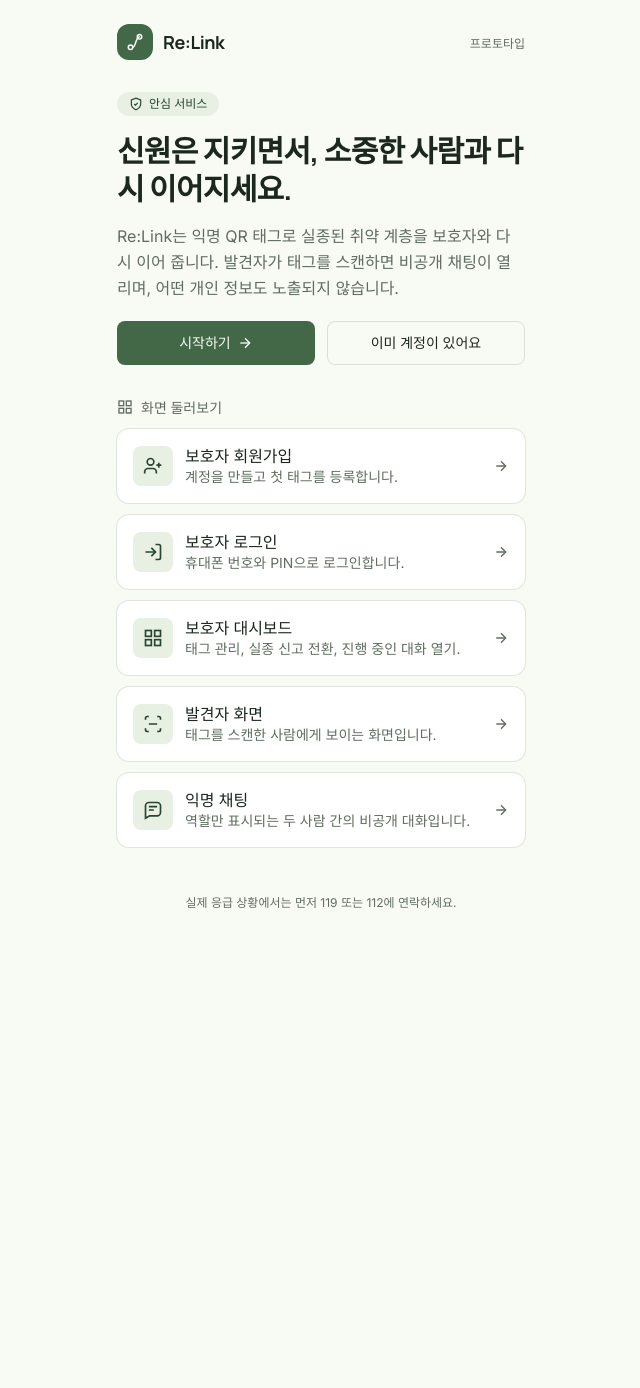
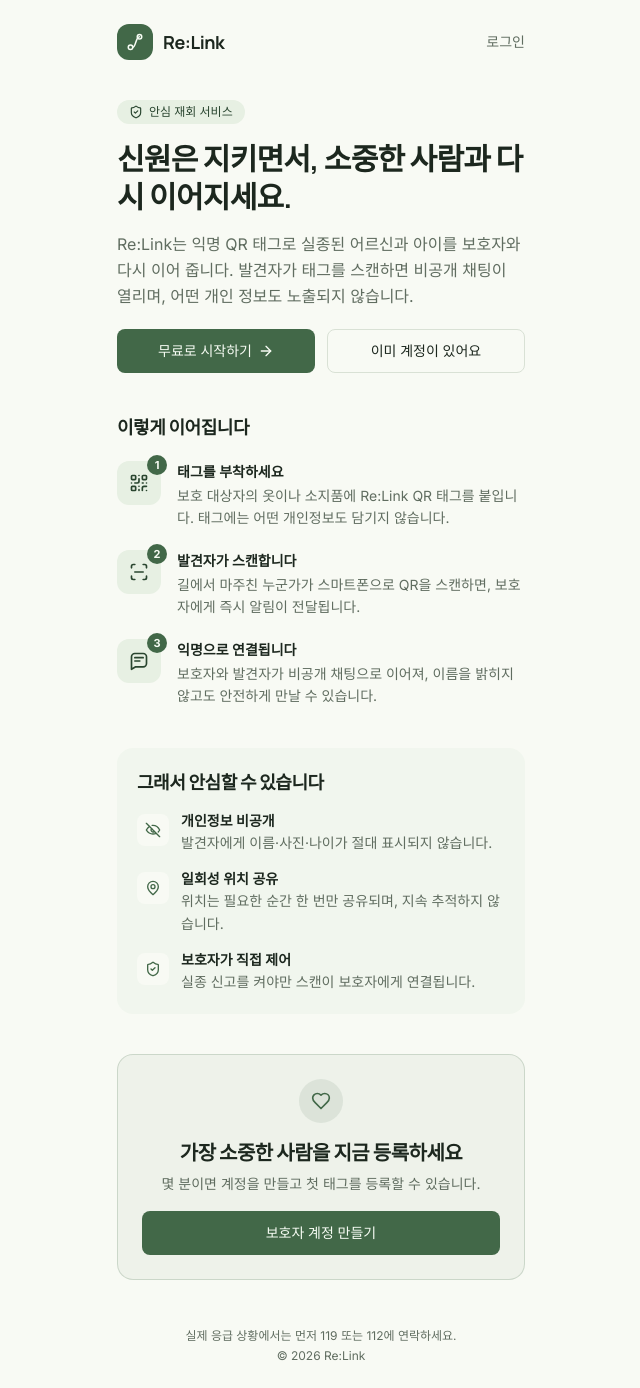
Before and after one commit to sunnn62/dgu-rise-Re-Link, a FastAPI app: page / in a window 1280 px wide. Shown: the whole page, without its empty margins (319-959 px from the left). Before the commit the page ends 908 px from the top, so only its background shows below. Run offline with FastAPI, Linux system fonts and the light colour scheme.

Commit message:
feat: 서비스용 홈 화면 구성

```diff
--- a/main.py
+++ b/main.py
@@ -83,8 +83,12 @@ def on_startup() -> None:
 
 @app.get("/", response_class=HTMLResponse)
 def home_page(request: Request) -> HTMLResponse:
-    """v0 디자인의 서비스 소개/화면 둘러보기 홈."""
-    return templates.TemplateResponse(request, "home.html", {})
+    """서비스 소개 홈 화면을 렌더링한다."""
+    return templates.TemplateResponse(
+        request,
+        "home.html",
+        {"current_year": datetime.now(timezone.utc).year},
+    )
 
 
 # ---------------------------------------------------------------------------
--- a/static/style.css
+++ b/static/style.css
@@ -392,3 +392,142 @@ svg { display: block; }
     line-height: .875rem;
   }
 }
+
+/* Service-oriented home screen. */
+.gap-10 { gap: 2.5rem; }
+.home-login-link {
+  color: var(--muted-foreground);
+  font-size: .875rem;
+  line-height: 1.25rem;
+  font-weight: 500;
+  text-decoration: none;
+  text-underline-offset: 4px;
+}
+.home-login-link:hover { color: var(--foreground); text-decoration: underline; }
+.home-service-section { display: flex; flex-direction: column; gap: 1.25rem; }
+.home-section-title {
+  margin: 0;
+  font-size: 1.125rem;
+  line-height: 1.75rem;
+  font-weight: 700;
+  letter-spacing: -.025em;
+}
+.home-step-list,
+.home-assurance-list { margin: 0; padding: 0; list-style: none; display: flex; flex-direction: column; }
+.home-step-list { gap: 1.25rem; }
+.home-step { display: flex; align-items: flex-start; gap: 1rem; }
+.home-step-icon {
+  position: relative;
+  width: 2.75rem;
+  height: 2.75rem;
+  flex: none;
+  display: flex;
+  align-items: center;
+  justify-content: center;
+  border-radius: .75rem;
+  background: var(--secondary);
+  color: var(--secondary-foreground);
+}
+.home-step-icon svg { width: 1.25rem; height: 1.25rem; }
+.home-step-icon b {
+  position: absolute;
+  top: -.375rem;
+  right: -.375rem;
+  width: 1.25rem;
+  height: 1.25rem;
+  display: flex;
+  align-items: center;
+  justify-content: center;
+  border-radius: 9999px;
+  background: var(--primary);
+  color: var(--primary-foreground);
+  font-size: .6875rem;
+  line-height: 1;
+  font-weight: 700;
+}
+.home-step-copy,
+.home-assurance-copy { min-width: 0; display: flex; flex-direction: column; }
+.home-step-copy { gap: .25rem; padding-top: .125rem; }
+.home-step-copy strong,
+.home-assurance-copy strong { font-size: .875rem; line-height: 1.25; font-weight: 600; }
+.home-step-copy span,
+.home-assurance-copy span {
+  color: var(--muted-foreground);
+  font-size: .875rem;
+  line-height: 1.625;
+  text-wrap: pretty;
+}
+.home-assurances {
+  display: flex;
+  flex-direction: column;
+  gap: 1rem;
+  padding: 1.25rem;
+  border-radius: 1rem;
+  background: color-mix(in oklch, var(--secondary) 40%, transparent);
+}
+.home-assurance-list { gap: 1rem; }
+.home-assurance { display: flex; align-items: flex-start; gap: .75rem; }
+.home-assurance-icon {
+  width: 2rem;
+  height: 2rem;
+  margin-top: .125rem;
+  flex: none;
+  display: flex;
+  align-items: center;
+  justify-content: center;
+  border-radius: .5rem;
+  background: var(--background);
+  color: var(--primary);
+}
+.home-assurance-icon svg { width: 1rem; height: 1rem; }
+.home-assurance-copy { gap: .125rem; }
+.home-final-cta {
+  display: flex;
+  flex-direction: column;
+  align-items: center;
+  gap: 1rem;
+  padding: 1.5rem;
+  border: 1px solid color-mix(in oklch, var(--primary) 20%, transparent);
+  border-radius: 1rem;
+  background: color-mix(in oklch, var(--primary) 5%, transparent);
+  text-align: center;
+}
+.home-final-icon {
+  width: 2.75rem;
+  height: 2.75rem;
+  display: flex;
+  align-items: center;
+  justify-content: center;
+  border-radius: 9999px;
+  background: color-mix(in oklch, var(--primary) 10%, transparent);
+  color: var(--primary);
+}
+.home-final-icon svg { width: 1.25rem; height: 1.25rem; }
+.home-final-copy { display: flex; flex-direction: column; gap: .375rem; }
+.home-final-copy h2 {
+  margin: 0;
+  font-size: 1.25rem;
+  line-height: 1.75rem;
+  font-weight: 700;
+  letter-spacing: -.025em;
+  text-wrap: balance;
+}
+.home-final-copy p {
+  margin: 0;
+  color: var(--muted-foreground);
+  font-size: .875rem;
+  line-height: 1.625;
+  text-wrap: pretty;
+}
+.home-footer {
+  display: flex;
+  flex-direction: column;
+  align-items: center;
+  gap: .25rem;
+  padding-top: .5rem;
+  color: var(--muted-foreground);
+  font-size: .75rem;
+  line-height: 1rem;
+  text-align: center;
+}
+.home-footer p { margin: 0; }
--- a/templates/home.html
+++ b/templates/home.html
@@ -4,40 +4,77 @@
   <meta charset="UTF-8" />
   <meta name="viewport" content="width=device-width, initial-scale=1.0" />
   <title>Re:Link — 소중한 사람을 다시 잇다</title>
-  <link rel="stylesheet" href="/static/style.css?v=20260725-7" />
+  <link rel="stylesheet" href="/static/style.css?v=20260726-1" />
 </head>
 <body>
-  <main class="screen-shell gap-8">
+  <main class="screen-shell gap-10">
     <header class="topbar">
       <a class="logo" href="/">
-        <span class="logo-mark"><svg viewBox="0 0 24 24" fill="none" stroke="currentColor" stroke-width="2" stroke-linecap="round" stroke-linejoin="round"><circle cx="6" cy="19" r="3"/><circle cx="18" cy="5" r="3"/><path d="M9 19c4 0 4-14 9-14"/></svg></span>
+        <span class="logo-mark"><svg viewBox="0 0 24 24" fill="none" stroke="currentColor" stroke-width="2" stroke-linecap="round" stroke-linejoin="round" aria-hidden="true"><circle cx="6" cy="19" r="3"/><circle cx="18" cy="5" r="3"/><path d="M9 19c4 0 4-14 9-14"/></svg></span>
         <span class="logo-word">Re:Link</span>
       </a>
-      <span style="font-size:.75rem;font-weight:500;color:var(--muted-foreground)">프로토타입</span>
+      <a class="home-login-link" href="/login">로그인</a>
     </header>
 
     <section class="hero">
-      <span class="badge"><svg viewBox="0 0 24 24" fill="none" stroke="currentColor" stroke-width="2"><path d="M12 22s8-4 8-10V5l-8-3-8 3v7c0 6 8 10 8 10z"/><path d="m9 12 2 2 4-4"/></svg>안심 서비스</span>
+      <span class="badge"><svg viewBox="0 0 24 24" fill="none" stroke="currentColor" stroke-width="2" stroke-linecap="round" stroke-linejoin="round" aria-hidden="true"><path d="M20 13c0 5-3.5 7.5-7.66 8.95a1 1 0 0 1-.67-.01C7.5 20.5 4 18 4 13V6a1 1 0 0 1 1-1c2 0 4.5-1.2 6.24-2.72a1.17 1.17 0 0 1 1.52 0C14.51 3.81 17 5 19 5a1 1 0 0 1 1 1z"/><path d="m9 12 2 2 4-4"/></svg>안심 재회 서비스</span>
       <h1>신원은 지키면서, 소중한 사람과 다시 이어지세요.</h1>
-      <p>Re:Link는 익명 QR 태그로 실종된 취약 계층을 보호자와 다시 이어 줍니다. 발견자가 태그를 스캔하면 비공개 채팅이 열리며, 어떤 개인 정보도 노출되지 않습니다.</p>
+      <p>Re:Link는 익명 QR 태그로 실종된 어르신과 아이를 보호자와 다시 이어 줍니다. 발견자가 태그를 스캔하면 비공개 채팅이 열리며, 어떤 개인 정보도 노출되지 않습니다.</p>
       <div class="hero-actions">
-        <a class="button button-lg flex-1" href="/register">시작하기<svg viewBox="0 0 24 24" fill="none" stroke="currentColor" stroke-width="2"><path d="M5 12h14"/><path d="m12 5 7 7-7 7"/></svg></a>
+        <a class="button button-lg flex-1" href="/register">무료로 시작하기<svg viewBox="0 0 24 24" fill="none" stroke="currentColor" stroke-width="2" stroke-linecap="round" stroke-linejoin="round" aria-hidden="true"><path d="M5 12h14"/><path d="m12 5 7 7-7 7"/></svg></a>
         <a class="button button-lg button-outline flex-1" href="/login">이미 계정이 있어요</a>
       </div>
     </section>
 
-    <section class="home-screen-list">
-      <div class="home-screen-label"><svg viewBox="0 0 24 24" fill="none" stroke="currentColor" stroke-width="2"><rect x="3" y="3" width="7" height="7"/><rect x="14" y="3" width="7" height="7"/><rect x="3" y="14" width="7" height="7"/><path d="M14 14h7v7h-7z"/></svg>화면 둘러보기</div>
-      <div class="screen-links">
-        <a class="screen-link" href="/register"><div class="card"><div class="screen-link-row"><span class="screen-link-icon"><svg viewBox="0 0 24 24" fill="none" stroke="currentColor" stroke-width="2"><path d="M16 21v-2a4 4 0 0 0-4-4H6a4 4 0 0 0-4 4v2"/><circle cx="9" cy="7" r="4"/><path d="M19 8v6M22 11h-6"/></svg></span><div class="screen-link-copy"><p class="card-title">보호자 회원가입</p><p class="card-description">계정을 만들고 첫 태그를 등록합니다.</p></div><svg class="screen-link-arrow" viewBox="0 0 24 24" fill="none" stroke="currentColor" stroke-width="2"><path d="M5 12h14"/><path d="m12 5 7 7-7 7"/></svg></div></div></a>
-        <a class="screen-link" href="/login"><div class="card"><div class="screen-link-row"><span class="screen-link-icon"><svg viewBox="0 0 24 24" fill="none" stroke="currentColor" stroke-width="2"><path d="M15 3h4a2 2 0 0 1 2 2v14a2 2 0 0 1-2 2h-4"/><path d="m10 17 5-5-5-5"/><path d="M15 12H3"/></svg></span><div class="screen-link-copy"><p class="card-title">보호자 로그인</p><p class="card-description">휴대폰 번호와 PIN으로 로그인합니다.</p></div><svg class="screen-link-arrow" viewBox="0 0 24 24" fill="none" stroke="currentColor" stroke-width="2"><path d="M5 12h14"/><path d="m12 5 7 7-7 7"/></svg></div></div></a>
-        <a class="screen-link" href="/guardian/dashboard"><div class="card"><div class="screen-link-row"><span class="screen-link-icon"><svg viewBox="0 0 24 24" fill="none" stroke="currentColor" stroke-width="2"><rect x="3" y="3" width="7" height="7"/><rect x="14" y="3" width="7" height="7"/><rect x="3" y="14" width="7" height="7"/><rect x="14" y="14" width="7" height="7"/></svg></span><div class="screen-link-copy"><p class="card-title">보호자 대시보드</p><p class="card-description">태그 관리, 실종 신고 전환, 진행 중인 대화 열기.</p></div><svg class="screen-link-arrow" viewBox="0 0 24 24" fill="none" stroke="currentColor" stroke-width="2"><path d="M5 12h14"/><path d="m12 5 7 7-7 7"/></svg></div></div></a>
-        <a class="screen-link" href="#"><div class="card"><div class="screen-link-row"><span class="screen-link-icon"><svg viewBox="0 0 24 24" fill="none" stroke="currentColor" stroke-width="2"><path d="M3 7V5a2 2 0 0 1 2-2h2M17 3h2a2 2 0 0 1 2 2v2M21 17v2a2 2 0 0 1-2 2h-2M7 21H5a2 2 0 0 1-2-2v-2M7 12h10"/></svg></span><div class="screen-link-copy"><p class="card-title">발견자 화면</p><p class="card-description">태그를 스캔한 사람에게 보이는 화면입니다.</p></div><svg class="screen-link-arrow" viewBox="0 0 24 24" fill="none" stroke="currentColor" stroke-width="2"><path d="M5 12h14"/><path d="m12 5 7 7-7 7"/></svg></div></div></a>
-        <a class="screen-link" href="#"><div class="card"><div class="screen-link-row"><span class="screen-link-icon"><svg viewBox="0 0 24 24" fill="none" stroke="currentColor" stroke-width="2"><path d="M7 8h10M7 12h6"/><path d="M21 15a4 4 0 0 1-4 4H8l-5 3V7a4 4 0 0 1 4-4h10a4 4 0 0 1 4 4z"/></svg></span><div class="screen-link-copy"><p class="card-title">익명 채팅</p><p class="card-description">역할만 표시되는 두 사람 간의 비공개 대화입니다.</p></div><svg class="screen-link-arrow" viewBox="0 0 24 24" fill="none" stroke="currentColor" stroke-width="2"><path d="M5 12h14"/><path d="m12 5 7 7-7 7"/></svg></div></div></a>
-      </div>
+    <section class="home-service-section">
+      <h2 class="home-section-title">이렇게 이어집니다</h2>
+      <ol class="home-step-list">
+        <li class="home-step">
+          <span class="home-step-icon"><svg viewBox="0 0 24 24" fill="none" stroke="currentColor" stroke-width="2" stroke-linecap="round" stroke-linejoin="round" aria-hidden="true"><rect width="5" height="5" x="3" y="3" rx="1"/><rect width="5" height="5" x="16" y="3" rx="1"/><rect width="5" height="5" x="3" y="16" rx="1"/><path d="M21 16h-3a2 2 0 0 0-2 2v3M21 21v.01M12 7v3a2 2 0 0 1-2 2H7M3 12h.01M12 3h.01M12 16v.01M16 12h1M21 12v.01M12 21v-1"/></svg><b>1</b></span>
+          <span class="home-step-copy"><strong>태그를 부착하세요</strong><span>보호 대상자의 옷이나 소지품에 Re:Link QR 태그를 붙입니다. 태그에는 어떤 개인정보도 담기지 않습니다.</span></span>
+        </li>
+        <li class="home-step">
+          <span class="home-step-icon"><svg viewBox="0 0 24 24" fill="none" stroke="currentColor" stroke-width="2" stroke-linecap="round" stroke-linejoin="round" aria-hidden="true"><path d="M3 7V5a2 2 0 0 1 2-2h2M17 3h2a2 2 0 0 1 2 2v2M21 17v2a2 2 0 0 1-2 2h-2M7 21H5a2 2 0 0 1-2-2v-2M7 12h10"/></svg><b>2</b></span>
+          <span class="home-step-copy"><strong>발견자가 스캔합니다</strong><span>길에서 마주친 누군가가 스마트폰으로 QR을 스캔하면, 보호자에게 즉시 알림이 전달됩니다.</span></span>
+        </li>
+        <li class="home-step">
+          <span class="home-step-icon"><svg viewBox="0 0 24 24" fill="none" stroke="currentColor" stroke-width="2" stroke-linecap="round" stroke-linejoin="round" aria-hidden="true"><path d="M21 15a4 4 0 0 1-4 4H8l-5 3V7a4 4 0 0 1 4-4h10a4 4 0 0 1 4 4z"/><path d="M7 8h10M7 12h6"/></svg><b>3</b></span>
+          <span class="home-step-copy"><strong>익명으로 연결됩니다</strong><span>보호자와 발견자가 비공개 채팅으로 이어져, 이름을 밝히지 않고도 안전하게 만날 수 있습니다.</span></span>
+        </li>
+      </ol>
     </section>
 
-    <footer class="page-footer mt-auto">실제 응급 상황에서는 먼저 119 또는 112에 연락하세요.</footer>
+    <section class="home-assurances">
+      <h2 class="home-section-title">그래서 안심할 수 있습니다</h2>
+      <ul class="home-assurance-list">
+        <li class="home-assurance">
+          <span class="home-assurance-icon"><svg viewBox="0 0 24 24" fill="none" stroke="currentColor" stroke-width="2" stroke-linecap="round" stroke-linejoin="round" aria-hidden="true"><path d="m2 2 20 20"/><path d="M6.71 6.71C4.81 8.03 3.31 9.8 2 12c2.4 4 5.73 6 10 6 1.42 0 2.72-.22 3.89-.65M10.73 5.08C11.14 5.03 11.56 5 12 5c4.27 0 7.6 2 10 7a17.7 17.7 0 0 1-2.17 2.89"/><path d="M14.12 14.12A3 3 0 0 1 9.88 9.88"/></svg></span>
+          <span class="home-assurance-copy"><strong>개인정보 비공개</strong><span>발견자에게 이름·사진·나이가 절대 표시되지 않습니다.</span></span>
+        </li>
+        <li class="home-assurance">
+          <span class="home-assurance-icon"><svg viewBox="0 0 24 24" fill="none" stroke="currentColor" stroke-width="2" stroke-linecap="round" stroke-linejoin="round" aria-hidden="true"><path d="M20 10c0 5-8 12-8 12S4 15 4 10a8 8 0 1 1 16 0Z"/><circle cx="12" cy="10" r="3"/></svg></span>
+          <span class="home-assurance-copy"><strong>일회성 위치 공유</strong><span>위치는 필요한 순간 한 번만 공유되며, 지속 추적하지 않습니다.</span></span>
+        </li>
+        <li class="home-assurance">
+          <span class="home-assurance-icon"><svg viewBox="0 0 24 24" fill="none" stroke="currentColor" stroke-width="2" stroke-linecap="round" stroke-linejoin="round" aria-hidden="true"><path d="M20 13c0 5-3.5 7.5-7.66 8.95a1 1 0 0 1-.67-.01C7.5 20.5 4 18 4 13V6a1 1 0 0 1 1-1c2 0 4.5-1.2 6.24-2.72a1.17 1.17 0 0 1 1.52 0C14.51 3.81 17 5 19 5a1 1 0 0 1 1 1z"/><path d="m9 12 2 2 4-4"/></svg></span>
+          <span class="home-assurance-copy"><strong>보호자가 직접 제어</strong><span>실종 신고를 켜야만 스캔이 보호자에게 연결됩니다.</span></span>
+        </li>
+      </ul>
+    </section>
+
+    <section class="home-final-cta">
+      <span class="home-final-icon"><svg viewBox="0 0 24 24" fill="none" stroke="currentColor" stroke-width="2" stroke-linecap="round" stroke-linejoin="round" aria-hidden="true"><path d="M19 14c1.49-1.46 3-3.21 3-5.5A5.5 5.5 0 0 0 16.5 3c-1.76 0-3 .5-4.5 2-1.5-1.5-2.74-2-4.5-2A5.5 5.5 0 0 0 2 8.5c0 2.3 1.5 4.05 3 5.5l7 7Z"/></svg></span>
+      <div class="home-final-copy">
+        <h2>가장 소중한 사람을 지금 등록하세요</h2>
+        <p>몇 분이면 계정을 만들고 첫 태그를 등록할 수 있습니다.</p>
+      </div>
+      <a class="button button-lg w-full" href="/register">보호자 계정 만들기</a>
+    </section>
+
+    <footer class="home-footer mt-auto">
+      <p>실제 응급 상황에서는 먼저 119 또는 112에 연락하세요.</p>
+      <p>© {{ current_year }} Re:Link</p>
+    </footer>
   </main>
 </body>
 </html>
```
